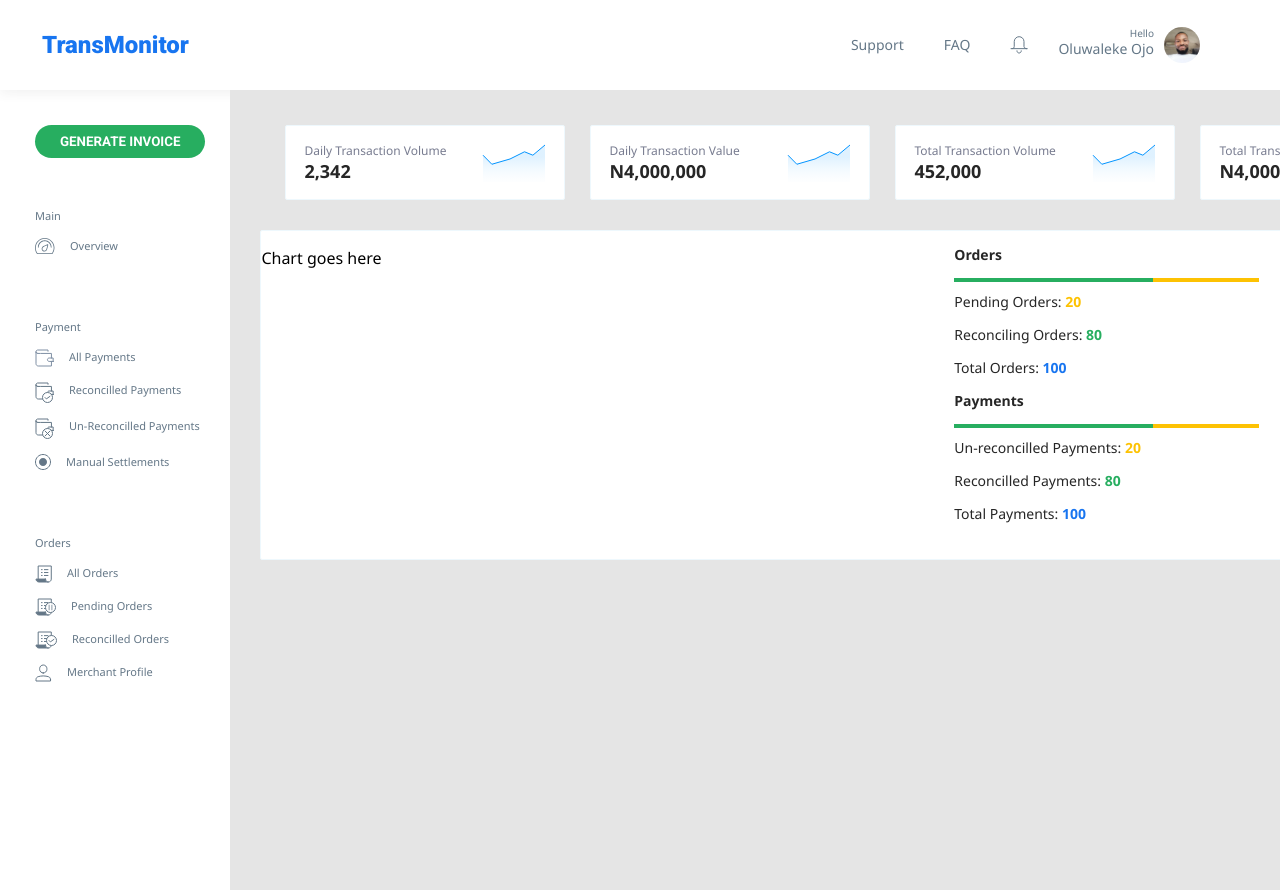
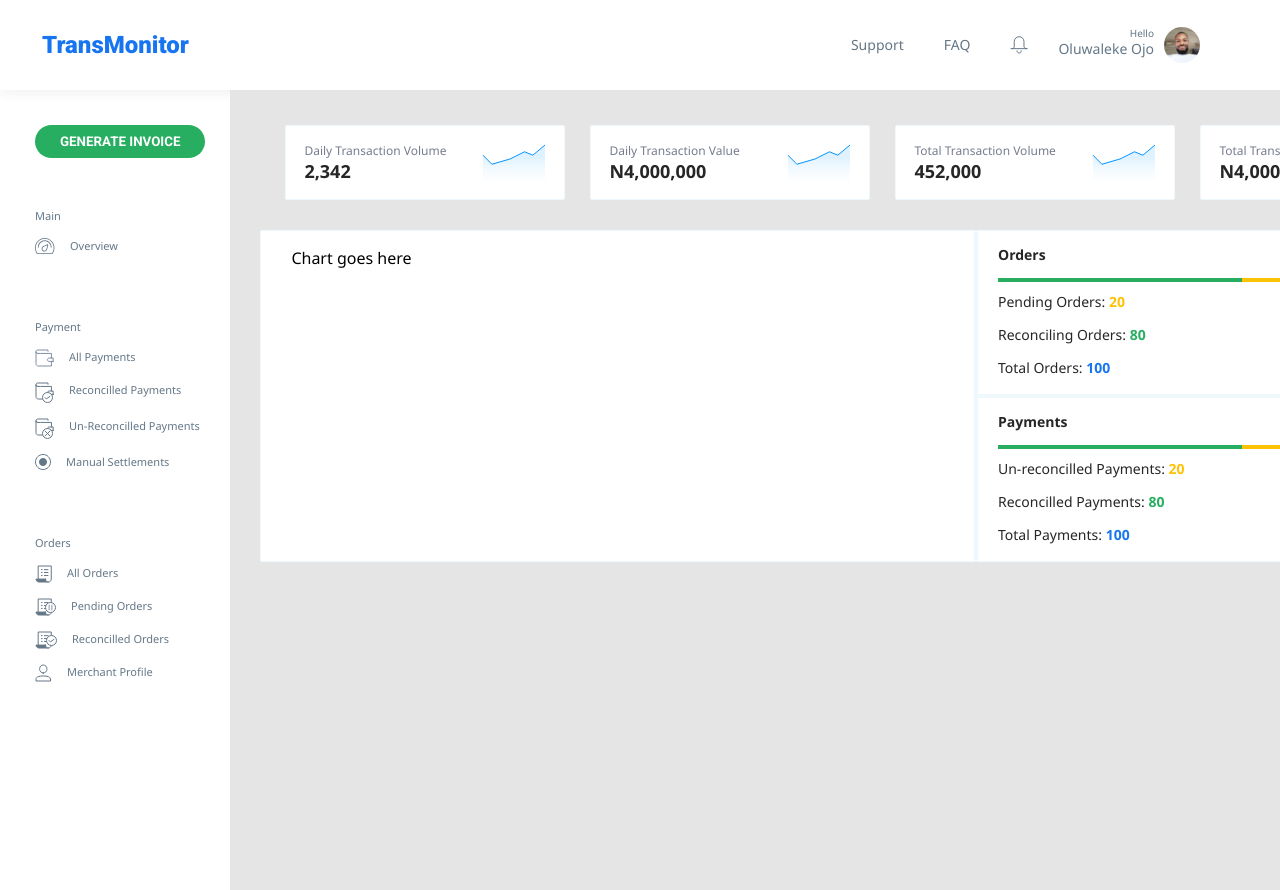
Before and after one commit to wptechprodigy/transmonitor, a React (Create React App) app: page / in a window 1280 px wide. Shown: the top 890 px of the page. Built offline with nearby package versions, Linux system fonts and the light colour scheme.

Commit message:
mofidy transaction chart

```diff
--- a/src/components/TransactionCharts.js
+++ b/src/components/TransactionCharts.js
@@ -10,21 +10,21 @@ function TransactionCharts({ transactions }) {
 
   return (
     <Section>
-      <span>
+      <Chart>
         <p>Chart goes here</p>
-      </span>
-      <span>
-        <span>
+      </Chart>
+      <TransactionOverview>
+        <OrderOverview>
           <Heading3 title='Orders' />
           <ProgressBar percent={Number(orders[1].value)} />
           {orders.map(({ label, value, color }) => <TransactionLabel key={label} color={color} label={label} value={value} />)}
-        </span>
-        <span>
+        </OrderOverview>
+        <OrderOverview>
           <Heading3 title='Payments' />
           <ProgressBar percent={Number(payments[1].value)} />
           {payments.map(({ label, value, color }) => <TransactionLabel key={label} color={color} label={label} value={value} />)}
-        </span>
-      </span>
+        </OrderOverview>
+      </TransactionOverview>
     </Section>
   );
 }
@@ -36,13 +36,31 @@ const Section = styled.section`
   min-height: 330px;
   background: #FFFFFF;
   border: 1px solid #EEF8FD;
-  box-sizing: border-box;
   border-radius: 2px;
   margin-top: 30px;
+`;
 
-  & span:first-child {
-    width: 65%;
+const Chart = styled.section`
+  width: 65%;
+  border-right: 4px solid #EEF8FD;
+  padding-left: 30px;
+  padding-right: 30px;
+`;
+
+const TransactionOverview = styled.section`
+  display: flex;
+  flex-direction: column;
+  width: 35%;
+
+  & section:first-child {
+    border-bottom: 4px solid #EEF8FD;
   }
 `;
 
+const OrderOverview = styled.section`
+
+  height: 100%;
+  padding-left: 20px;
+`;
+
 export default TransactionCharts;
```
